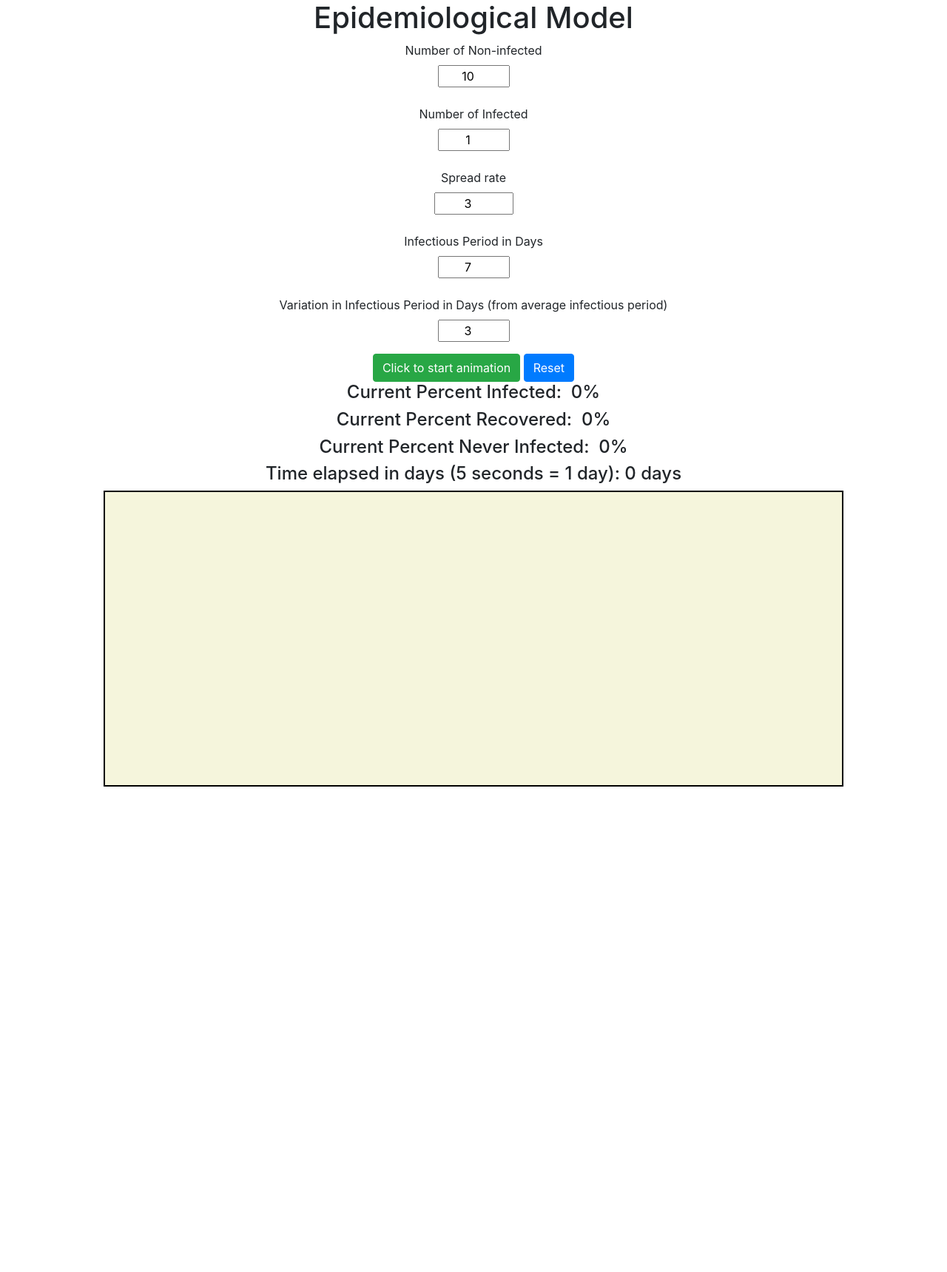
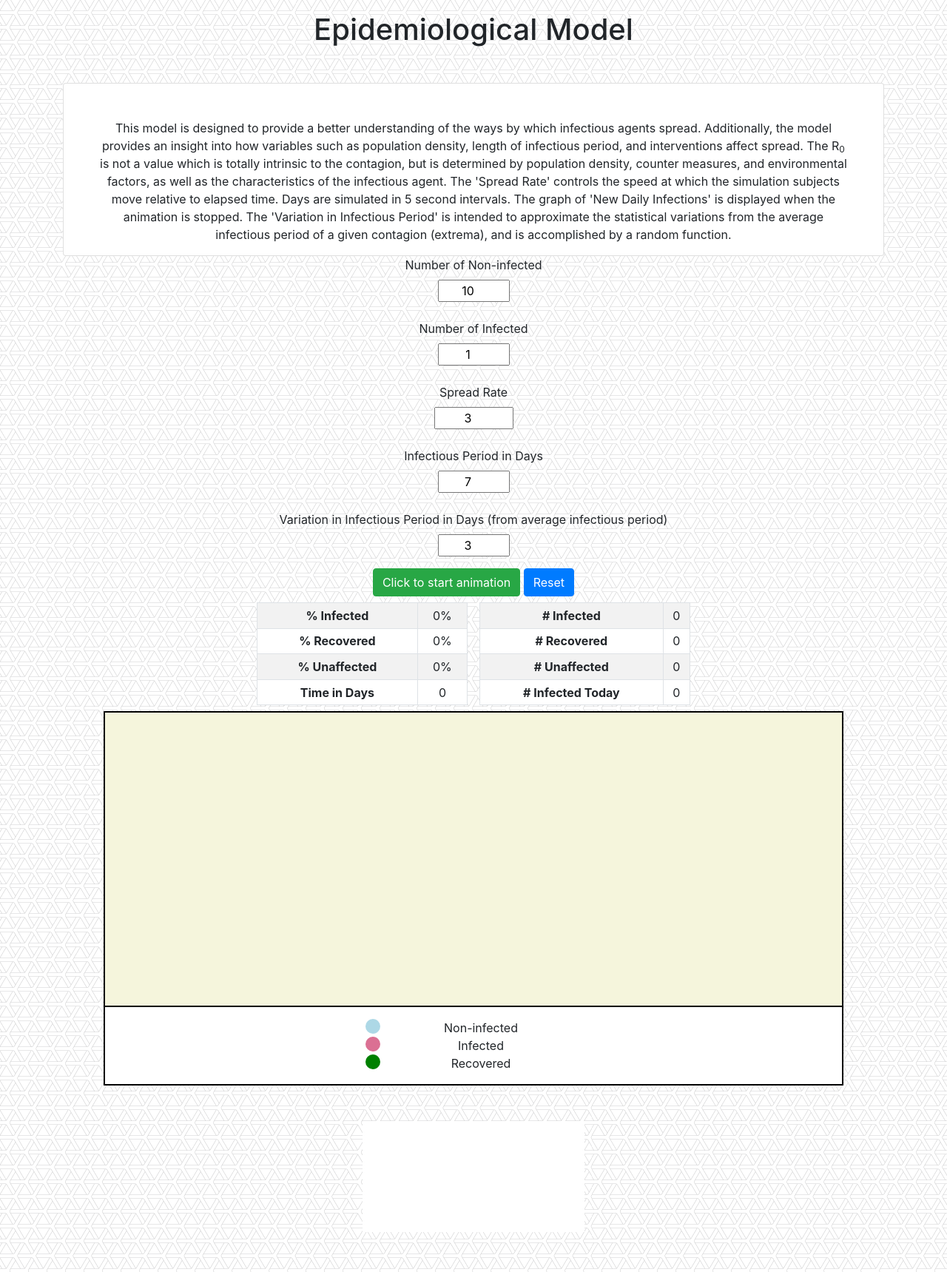
Before and after one commit to chrisjones0517/epidemiological-model-1, a PHP site: page / in a window 1280 px wide. Shown: the whole page at 74% size. Before the commit the page ends 1063 px from the top, so only its background shows below. Run offline with PHP 8.4, Linux system fonts and the light colour scheme; a map, chart or similar area stays blank; some libraries are stand-ins or nearby versions.

Commit message:
added more styling, error handling, and graphing feature

```diff
--- a/home.html
+++ b/home.html
@@ -16,7 +16,22 @@
 </head>
 
 <body class="text-center">
-    <h1>Epidemiological Model</h1>
+    <div class="container">
+        <h1 class="mt-3">Epidemiological Model</h1>
+        <div class="card pl-5 pr-5 mt-5">
+            <p class="mt-5">This model is designed to provide a better understanding of the ways by which infectious
+                agents
+                spread. Additionally, the model provides an insight into how variables such as population density,
+                length of
+                infectious period, and interventions affect spread. The R<sub>0</sub> is not a value which is totally
+                intrinsic to the contagion, but is determined by population density, counter measures, and environmental
+                factors, as well as the characteristics of the infectious agent. The 'Spread Rate' controls the speed at
+                which the simulation subjects move relative to elapsed time. Days are simulated in 5 second intervals.
+                The graph of 'New Daily Infections' is displayed when the animation is stopped. The 'Variation in
+                Infectious Period' is intended to approximate the statistical variations from the average infectious
+                period of a given contagion (extrema), and is accomplished by a random function.
+            </p>
+        </div>
         <label for="numClear">Number of Non-infected</label>
         <br>
         <input id="numClear" class="text-center" type="number" min="1" max="100" value="10">
@@ -27,9 +42,9 @@
         <input id="numInfected" class="text-center" type="number" min="1" max="100" value="1">
         <br>
         <br>
-    <label for="r-naught">Spread rate</label>
+        <label for="r-naught">Spread Rate</label>
         <br>
-    <input id="r-naught" class="text-center" type="number" step="0.1" min="1.1" max="10" value="3">
+        <input id="r-naught" class="text-center" type="number" step="0.1" min="1" max="10" value="3">
         <br>
         <br>
         <label for="infectiousPeriod">Infectious Period in Days</label>
@@ -41,14 +56,73 @@
         <br>
         <input id="variation" class="text-center mb-3" type="number" min="0" max="100" value="3">
         <br>
-    <button id="animate"class="btn btn-success mx-auto">Click to start animation</button>
+        <button id="animate" class="btn btn-success mx-auto">Click to start animation</button>
         <button id="reset" class="btn btn-primary mx-auto">Reset</button>
-    <h4>Current Percent Infected:&nbsp;&nbsp;<span id="percent-infected">0</span><span>%</span></h4>
-    <h4>Current Percent Recovered:&nbsp;&nbsp;<span id="percent-recovered">0</span><span>%</span></h4>
-    <h4>Current Percent Never Infected:&nbsp;&nbsp;<span id="percent-never">0</span><span>%</span></h4>
-    <h4>Time elapsed in days (5 seconds = 1 day): <span id="t-days">0</span> <span> days</span></h4>
+        <div class="row d-flex justify-content-center">
+            <table class="table table-striped table-bordered m-2 table-hover table-sm w-25">
+                <tbody>
+                    <tr>
+                        <th scope="row">% Infected</th>
+                        <td><span id="percent-infected">0</span>%</td>
+                    </tr>
+                    <tr>
+                        <th scope="row">% Recovered</th>
+                        <td><span id="percent-recovered">0</span>%</td>
+                    </tr>
+                    <tr>
+                        <th scope="row">% Unaffected</th>
+                        <td><span id="percent-never">0</span>%</td>
+                    </tr>
+                    <tr>
+                        <th scope="row">Time in Days</th>
+                        <td id="t-days">0</td>
+                    </tr>
+                </tbody>
+            </table>
+            <table class="table table-striped table-bordered m-2 table-hover table-sm w-25">
+                <tbody>
+                    <tr>
+                        <th scope="row"># Infected</th>
+                        <td id="numberInfected">0</td>
+                    </tr>
+                    <tr>
+                        <th scope="row"># Recovered</th>
+                        <td id="numberRecovered">0</td>
+                    </tr>
+                    <tr>
+                        <th scope="row"># Unaffected</th>
+                        <td id="numberNever">0</td>
+                    </tr>
+                    <tr>
+                        <th scope="row"># Infected Today</th>
+                        <td id="dailyCount">0</td>
+                    </tr>
+                </tbody>
+            </table>
+        </div>
+
         <div id="model-container">
         </div>
+        <div id="keys" class="row">
+            <div class="col-4"></div>
+            <div class="col-4">
+                <div>
+                    <div id="key1" class="key"></div>
+                    <span>Non-infected</span>
+                </div>
+                <div>
+                    <div id="key2" class="key"></div>
+                    <span>Infected</span>
+                </div>
+                <div>
+                    <div id="key3" class="key"></div>
+                    <span>Recovered</span>
+                </div>
+            </div>
+            <div class="col-4"></div>
+        </div>
+
+        <canvas id="myChart" class="mt-5 mb-5"></canvas>
 
         <script src="https://code.jquery.com/jquery-3.5.1.min.js"
             integrity="sha256-9/aliU8dGd2tb6OSsuzixeV4y/faTqgFtohetphbbj0=" crossorigin="anonymous"></script>
@@ -58,7 +132,28 @@
         <script src="https://stackpath.bootstrapcdn.com/bootstrap/4.5.0/js/bootstrap.min.js"
             integrity="sha384-OgVRvuATP1z7JjHLkuOU7Xw704+h835Lr+6QL9UvYjZE3Ipu6Tp75j7Bh/kR0JKI"
             crossorigin="anonymous"></script>
+        <script src="https://cdn.jsdelivr.net/npm/chart.js@2.8.0"></script>
         <script src="index.js"></script>
+    </div>
+
+    <div id="myModal" class="modal" tabindex="-1" role="dialog">
+        <div class="modal-dialog">
+            <div class="modal-content">
+                <div class="modal-header">
+                    <h5 class="modal-title text-danger">An error has occurred!</h5>
+                    <button type="button" class="close" data-dismiss="modal" aria-label="Close">
+                        <span aria-hidden="true">&times;</span>
+                    </button>
+                </div>
+                <div class="modal-body">
+                    <p id="message"></p>
+                </div>
+                <div class="modal-footer">
+                    <button id="close" type="button" class="btn btn-secondary" data-dismiss="modal">Close</button>
+                </div>
+            </div>
+        </div>
+    </div>
 </body>
 
 </html>
--- a/index.css
+++ b/index.css
@@ -1,3 +1,8 @@
+body {
+    background-image: url('./webb.png');
+
+}
+
 #model-container {
     height: 400px;
     width: 1000px;
@@ -6,11 +11,20 @@
     margin: auto;
 }
 
-button {
-    display: table;
+#keys {
+    width: 1000px;
+    border: 2px solid #000000;
     margin: auto;
-    margin-bottom: 2rem;
-    margin-top: 2rem;
+    border-top-width: 0;
+    padding: 1rem;
+    background-color: #fff;
+}
+
+.key {
+    width: 20px;
+    height: 20px;
+    border-radius: 50%;
+    float: left;
 }
 
 .clear, .recovered, .infected {
@@ -20,14 +34,18 @@ button {
     position: absolute;
 }
 
-.clear {
+.clear, #key1 {
     background-color: lightblue;
 }
 
-.recovered {
+.recovered, #key3 {
     background-color: green;
 }
 
-.infected {
+.infected, #key2 {
     background-color: palevioletred;
 }
+
+table, canvas, p {
+    background-color: #fff;
+}
--- a/index.js
+++ b/index.js
@@ -1,11 +1,6 @@
 $(document).ready(function () {
 
     let isRunning = false;
-
-    // let intervals = [];
-    // let clear = [];
-    // let infected = [];
-    // let recovered = [];
     let subjects = [];
     let animate;
     let clear = 0;
@@ -14,17 +9,23 @@ $(document).ready(function () {
     let newModel = true;
     let timer;
     let tDays = 0;
+    let days = [];
+    let dailyCount = 0;
 
-    $('#reset').click(function() {
+    $('#reset').click(function () {
         location.reload();
     });
 
     $('#animate').click(function () {
-
-        let rNaught = parseInt($('#r-naught').val());
+        let rNaught = parseFloat($('#r-naught').val());
         let speed = Math.round((rNaught + 100) / rNaught);
         let infectiousPeriod = 5000 * parseInt($('#infectiousPeriod').val());
         let variation = 5000 * parseInt($('#variation').val());
+        let message = '';
+        let inputClear = $('#numClear').val();
+        let inputInfected = $('#numInfected').val();
+        let inputPeriod = parseInt($('#infectiousPeriod').val());
+        let inputVariation = parseInt($('#variation').val());
 
         clear = parseInt($('#numClear').val());
         infected = parseInt($('#numInfected').val());
@@ -35,9 +36,22 @@ $(document).ready(function () {
         $('#variation').attr('disabled', 'true');
         $('#animate').removeClass('btn-success').addClass('btn-danger');
 
+        if (rNaught < 1 || rNaught > 10) {
+            message = 'Please choose a Spread Rate between 1 and 10.';
+        } else if (inputClear < 1 || inputClear > 100) {
+            message = 'Please choose a Number of Non-infected between 1 and 100.';
+        } else if (inputInfected < 1 || inputInfected > 100) {
+            message = 'Please choose a Number of Infected between 1 and 100.';
+        } else if (inputPeriod < 1 || inputPeriod > 100) {
+            message = 'Please choose an Infectious Period between 1 and 100.';
+        } else if (inputVariation < 0 || inputVariation > 100) {
+            message = 'Please choose a Variation in Infectious Period between 0 and 100.';
+        }
+
+        if (!message) {
+
             if (!isRunning) {
                 isRunning = true;
-            // createSubjects(isRunning, intervals);
                 $('#animate').text('Click to stop animation');
 
                 if (newModel) {
@@ -61,11 +75,6 @@ $(document).ready(function () {
 
                         subjects.push(clrSub);
 
-
-                    // $(`#${i}`).css({
-                    //     "margin-left": xCoord,
-                    //     "margin-top": yCoord
-                    // });
                     }
 
                     for (let i = 0; i < infected; i++) {
@@ -92,6 +101,14 @@ $(document).ready(function () {
 
                 timer = setInterval(() => {
                     tDays++;
+                    let dailyTotal = {
+                        day: tDays,
+                        dailyCount
+                    };
+
+                    days.push(dailyTotal);
+                    $('#dailyCount').text(dailyCount);
+                    dailyCount = 0;
                 }, 5000);
 
                 animate = setInterval(() => {
@@ -105,6 +122,9 @@ $(document).ready(function () {
                     $('#percent-infected').text(percentInfected);
                     $('#percent-recovered').text(percentRecovered);
                     $('#percent-never').text(percentNever);
+                    $('#numberInfected').text(infected);
+                    $('#numberRecovered').text(recovered);
+                    $('#numberNever').text(clear);
 
                     subjects.forEach(function (value, index) {
 
@@ -112,9 +132,6 @@ $(document).ready(function () {
 
                         if (value.timeSinceInf > 0 && value.status === 'infected') {
                             value.timeSinceInf -= speed;
-                        // console.log('timeSinceInf', value.timeSinceInf);
-                        // console.log(value.status);
-                        // console.log('time since infection was decremented');
                         }
 
                         if (value.timeSinceInf <= 0 && value.status === 'infected') {
@@ -137,35 +154,77 @@ $(document).ready(function () {
                                     $(`#${value.id}`).removeClass('clear').addClass('infected');
                                     clear--;
                                     infected++;
+                                    dailyCount++;
                                     value.status = 'infected';
                                     value.timeSinceInf = Math.round(Math.random() * ((infectiousPeriod + variation) - (infectiousPeriod - variation)) + (infectiousPeriod - variation));
                                 }
                             }
-                        // clear.splice(index, 1);
-
-                        // movement(current);
                         });
-
-
-
-
                     });
-
                 }, speed);
-
             } else {
                 clearInterval(animate);
                 clearInterval(timer);
                 isRunning = false;
                 newModel = false;
-            // intervals.forEach(clearInterval);
-            // $('#model-container').empty();
 
                 $('#animate').text('Click to start animation').removeClass('btn-danger').addClass('btn-success');
-            // $('#t-days').text(0);
+                createChart(days)
+            }
+        } else {
+            $('#message').text(message);
+            $('#myModal').modal('show');
+            $('#close').click(() => {
+                location.reload();
+            });
         }
     });
 });
+
+function createChart(arrayOfObj) {
+    let myLabels = [];
+    let myData = [];
+    arrayOfObj.forEach((value, index) => {
+        myLabels.push(value.day);
+        myData.push(value.dailyCount);
+    });
+    let ctx = document.getElementById('myChart').getContext('2d');
+    let chart = new Chart(ctx, {
+        // The type of chart we want to create
+        type: 'bar',
+
+        // The data for our dataset
+
+        data: {
+            labels: myLabels,
+            datasets: [{
+                label: 'Number of New Daily Infections',
+                backgroundColor: 'rgb(219, 112, 147)',
+                borderColor: 'rgb(219, 112, 147)',
+                data: myData
+            }]
+        },
+
+        // Configuration options go here
+
+        options: {
+            scales: {
+                yAxes: [{
+                    scaleLabel: {
+                        display: true,
+                        labelString: 'Number of New Infections'
+                    }
+                }],
+                xAxes: [{
+                    scaleLabel: {
+                        display: true,
+                        labelString: 'Days'
+                    }
+                }]
+            }
+        }
+    });
+}
 
 function movement(value) {
     if (value.xRightMovement) {
@@ -201,158 +260,3 @@ function movement(value) {
         "margin-top": value.yCoord
     });
 }
-
-// let createSubjects = function (isRunning, intervals) {
-
-// let numClear = $('#numClear').val();
-// let numInfected = $('#numInfected').val();
-//     let numRecovered = 0;
-//     let globalX;
-//     let globalY;
-//     let globalColor;
-//     let tdays = 0;
-
-//     for (let i = 0; i < numClear; i++) {
-// let xCoord = Math.floor(Math.random() * 980);
-// let yCoord = Math.floor(Math.random() * 380);
-// let xRightMovement = Math.round(Math.random());
-// let yDownMovement = Math.round(Math.random());
-
-//         $('#model-container').append(`<div id="clear-${i}" class="clear"></div>`);
-
-// let animate = setInterval(function () {
-
-// if (xRightMovement) {
-//     xCoord++;
-// } else {
-//     xCoord--;
-// }
-
-// if (yDownMovement) {
-//     yCoord++;
-// } else {
-//     yCoord--;
-// }
-
-// if (xCoord >= 980) {
-//     xRightMovement = false;
-// }
-
-// if (xCoord <= 0) {
-//     xRightMovement = true;
-// }
-
-// if (yCoord <= 0) {
-//     yDownMovement = true;
-// }
-
-// if (yCoord >= 380) {
-//     yDownMovement = false;
-// }
-
-// let xDiff = Math.abs(globalX - xCoord);
-// let yDiff = Math.abs(globalY - yCoord);
-//     let color = $(`#clear-${i}`).css('background-color');
-
-// $(`#clear-${i}`).css({
-//     "margin-left": xCoord,
-//     "margin-top": yCoord
-// });
-
-//             // Contact determination logic
-
-            // if (yDiff < 20 && xDiff < 20 && color === 'rgb(173, 216, 230)' && globalColor !== 'rgb(0, 255, 0)') {
-            //     console.log('infection spreading');
-            //     console.log('color', color);
-            //     $(`#clear-${i}`).css('background-color', 'palevioletred');
-            //     numInfected++;
-            //     numClear--;
-
-            //     let symptomPeriod = Math.floor(Math.random() * 10000) + 10000;
-
-            //     setTimeout(function () {
-            //         $(`#clear-${i}`).css('background-color', 'green');
-            //         numRecovered++;
-            //         numInfected--;
-
-            //     }, symptomPeriod);
-            // }
-
-//             // *******************************************************
-
-//         }, 5);
-
-//         intervals.push(animate);
-//     }
-
-//     let percentUpdate = setInterval(function () {
-//         $('#percent-infected').text(Math.round((numInfected / (numClear + numRecovered + numInfected)) * 100));
-//         $('#percent-recovered').text(Math.round((numRecovered / (numRecovered + numClear + numInfected)) * 100));
-//     }, 100);
-
-//     intervals.push(percentUpdate);
-
-//     for (let i = 0; i < numInfected; i++) {
-//         let xCoord = Math.floor(Math.random() * 980);
-//         let yCoord = Math.floor(Math.random() * 380);
-//         let xRightMovement = Math.round(Math.random());
-//         let yDownMovement = Math.round(Math.random());
-//         let symptomPeriod = Math.floor(Math.random() * 10000) + 10000;
-
-//         $('#model-container').append(`<div id="infected-${i}" class="infected"></div>`);
-
-//         setTimeout(function () {
-//             $(`#infected-${i}`).css('background-color', 'green');
-//             numRecovered++;
-//             numInfected--;
-//         }, symptomPeriod);
-
-//         let animate = setInterval(function () {
-
-//             if (xRightMovement) {
-//                 xCoord++;
-//             } else {
-//                 xCoord--;
-//             }
-
-//             if (yDownMovement) {
-//                 yCoord++;
-//             } else {
-//                 yCoord--;
-//             }
-
-//             if (xCoord >= 980) {
-//                 xRightMovement = false;
-//             }
-
-//             if (xCoord <= 0) {
-//                 xRightMovement = true;
-//             }
-
-//             if (yCoord <= 0) {
-//                 yDownMovement = true;
-//             }
-
-//             if (yCoord >= 380) {
-//                 yDownMovement = false;
-//             }
-
-//             $(`#infected-${i}`).css({
-//                 "margin-left": xCoord,
-//                 "margin-top": yCoord
-//             });
-
-//             globalX = xCoord;
-//             globalY = yCoord;
-//             globalColor = $(`#infected-${i}`).css('background-color');
-
-//         }, 5);
-
-//         intervals.push(animate);
-
-//     }
-
-//     // ************************************ Refactored method ********************************************************
-
-
-// }
```
Also changed, not shown: webb.png (added). Lines whose indentation alone changed are shown as unchanged.
